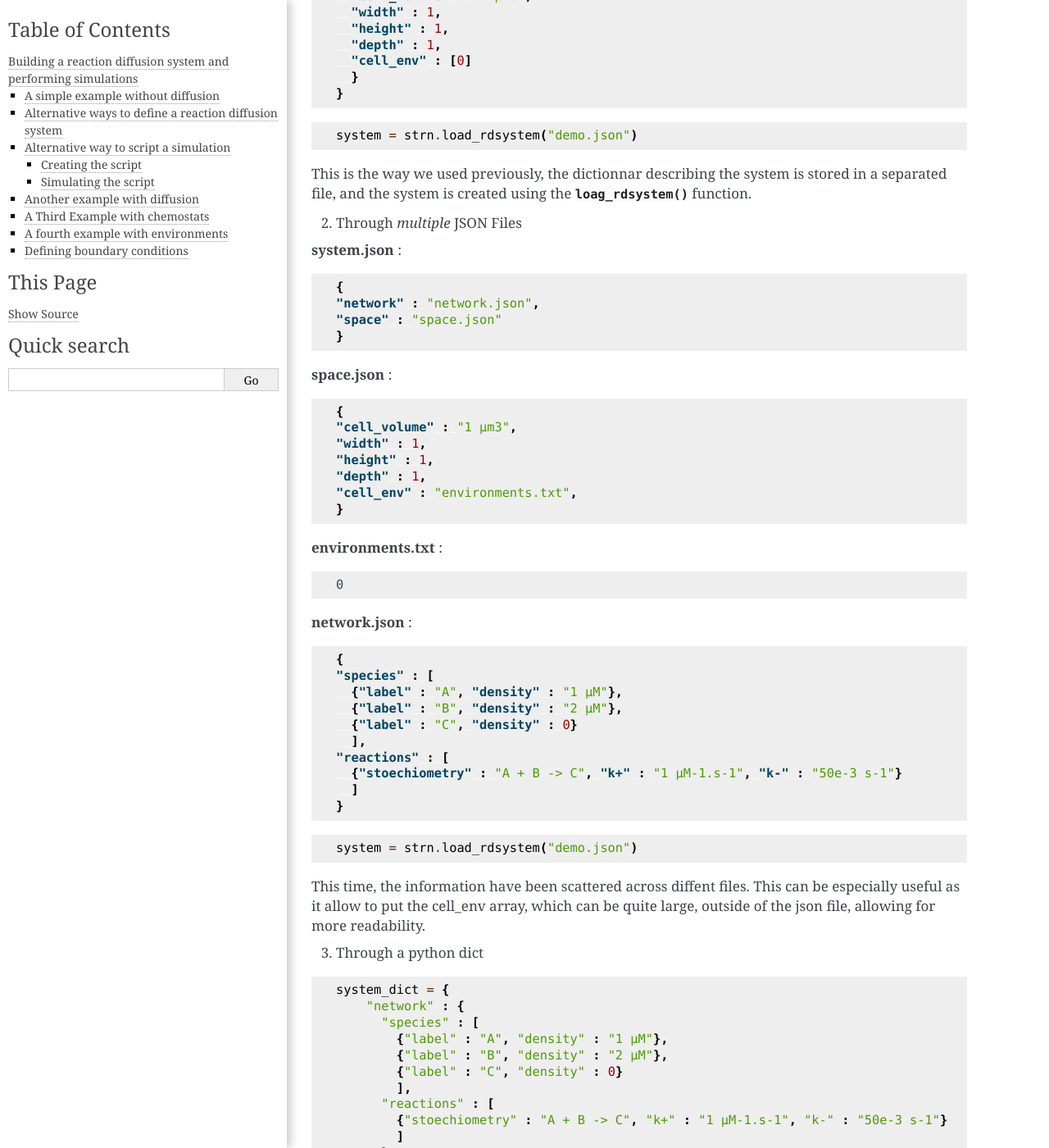
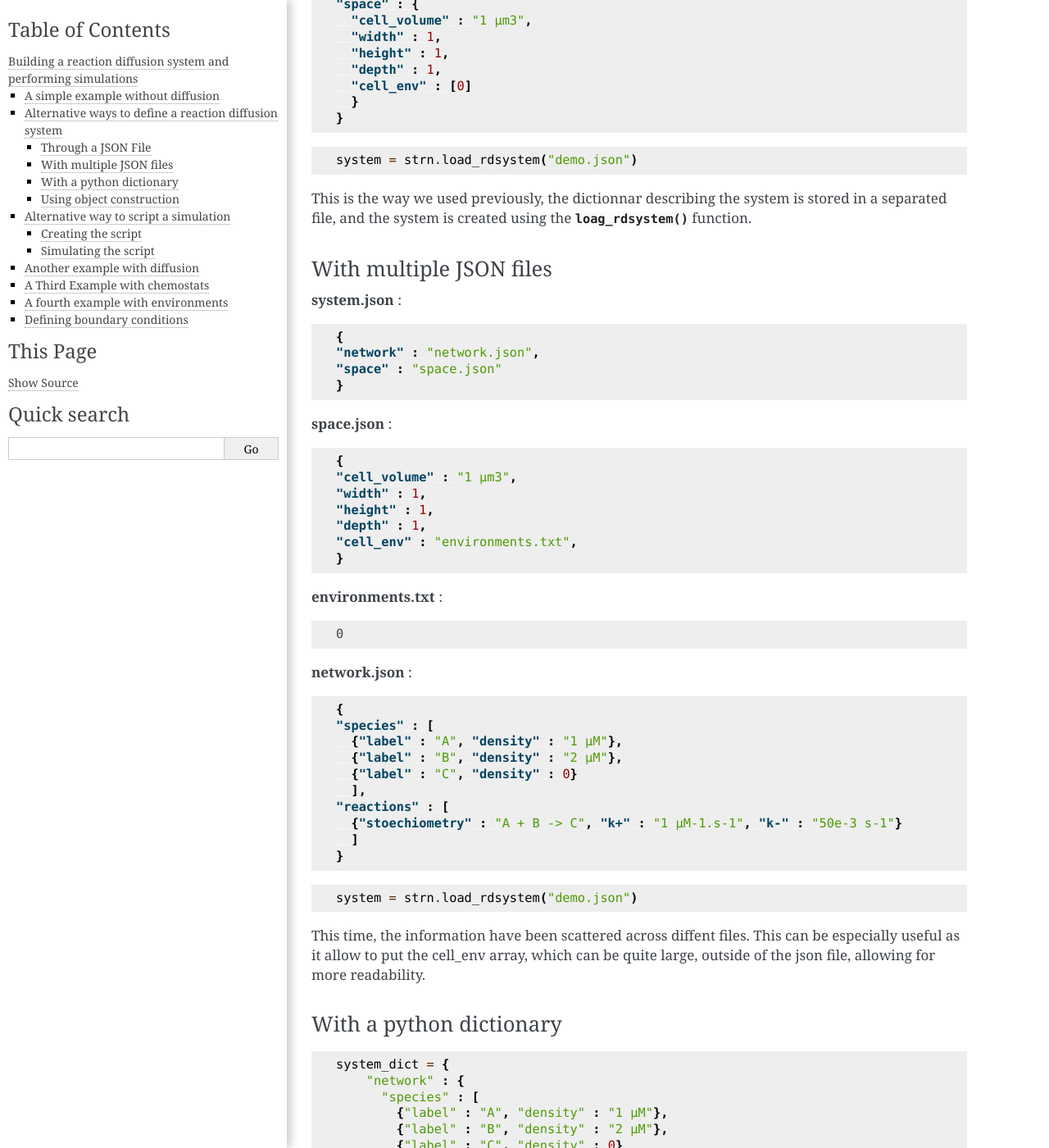
Before and after one commit to ThibaultFillion/strengths, a Sphinx documentation site: the page built from documentation/building_and_simulating_rds.rst, in a window 1280 px wide and 1400 px high, scrolled down 3889 px. Shown: the whole window at 82% size. Built offline with Sphinx 7.4.7, drawn with Linux system fonts in a browser that asks for light colours; some of the changed text lies outside the part shown.

Commit message:
Update building_and_simulating_rds.rst

```diff
--- a/documentation/building_and_simulating_rds.rst
+++ b/documentation/building_and_simulating_rds.rst
@@ -196,7 +197,8 @@ Let us take the case of the system in the previous example once more.
 This is the way we used previously, the dictionnar describing the system is stored in a separated file,
 and the system is created using the :py:func:`loag_rdsystem` function.
 
-2) Through *multiple* JSON Files
+With multiple JSON files
+^^^^^^^^^^^^^^^^^^^^^^^^
 
 **system.json** :
 
@@ -248,7 +250,8 @@ This time, the information have been scattered across diffent files.
 This can be especially useful as it allow to put the cell_env array, which can be quite large, outside of the json file,
 allowing for more readability.
 
-3) Through a python dict
+With a python dictionary
+^^^^^^^^^^^^^^^^^^^^^^^^
 
 .. code:: python
 
@@ -274,7 +277,8 @@ It is very similar to the JSON way, however, the dictionary is directly written
 the system is created from the dict using :py:func:`rdsystem_from_dict`. Actually, the JSON way internally uses this function on the
 dict it laded from the JSON file.
 
-4) Trough object construction
+Using object construction
+^^^^^^^^^^^^^^^^^^^^^^^^^
 
 .. code:: python
 
```
Also changed, not shown: other parts of documentation/building_and_simulating_rds.rst (+2 -1 lines).
